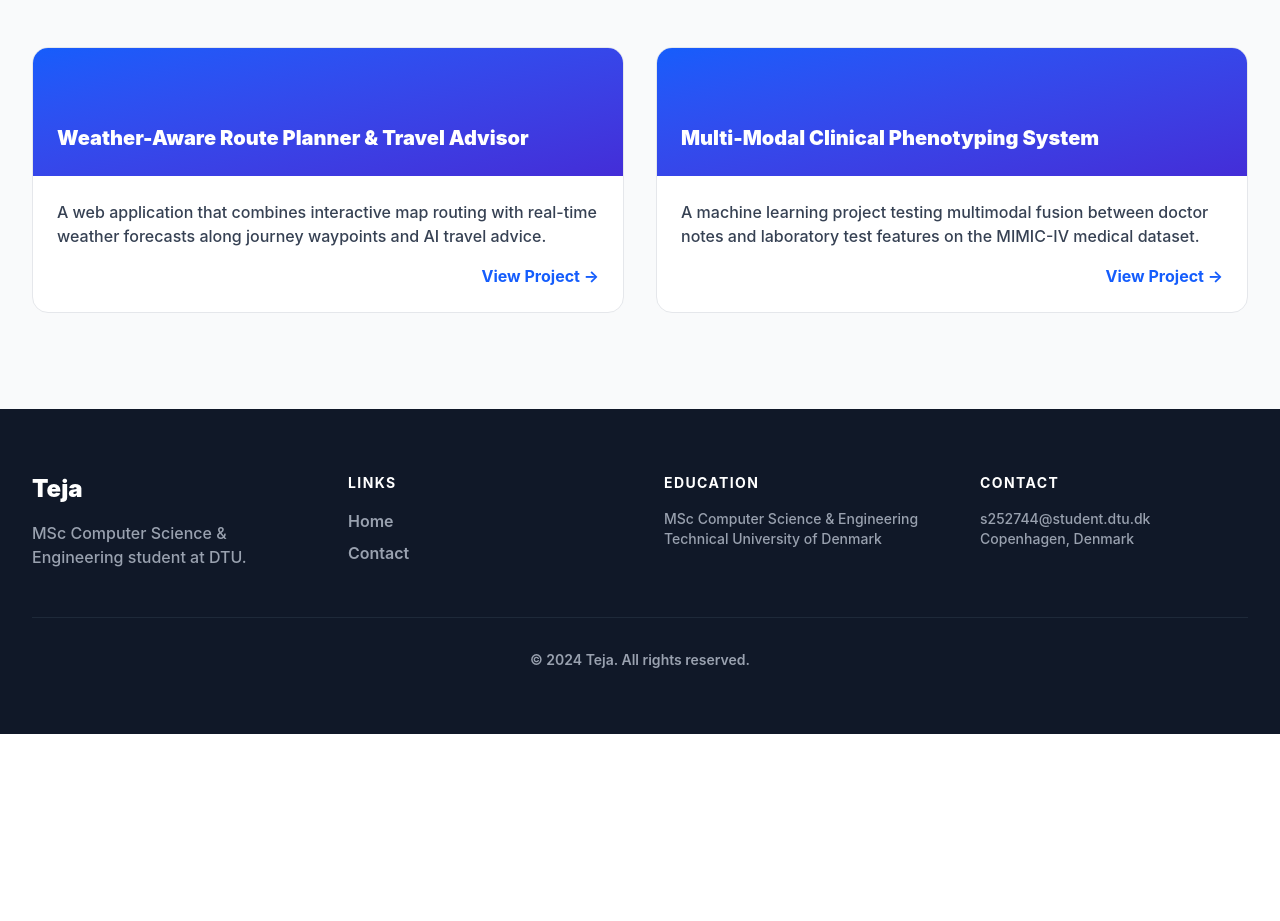
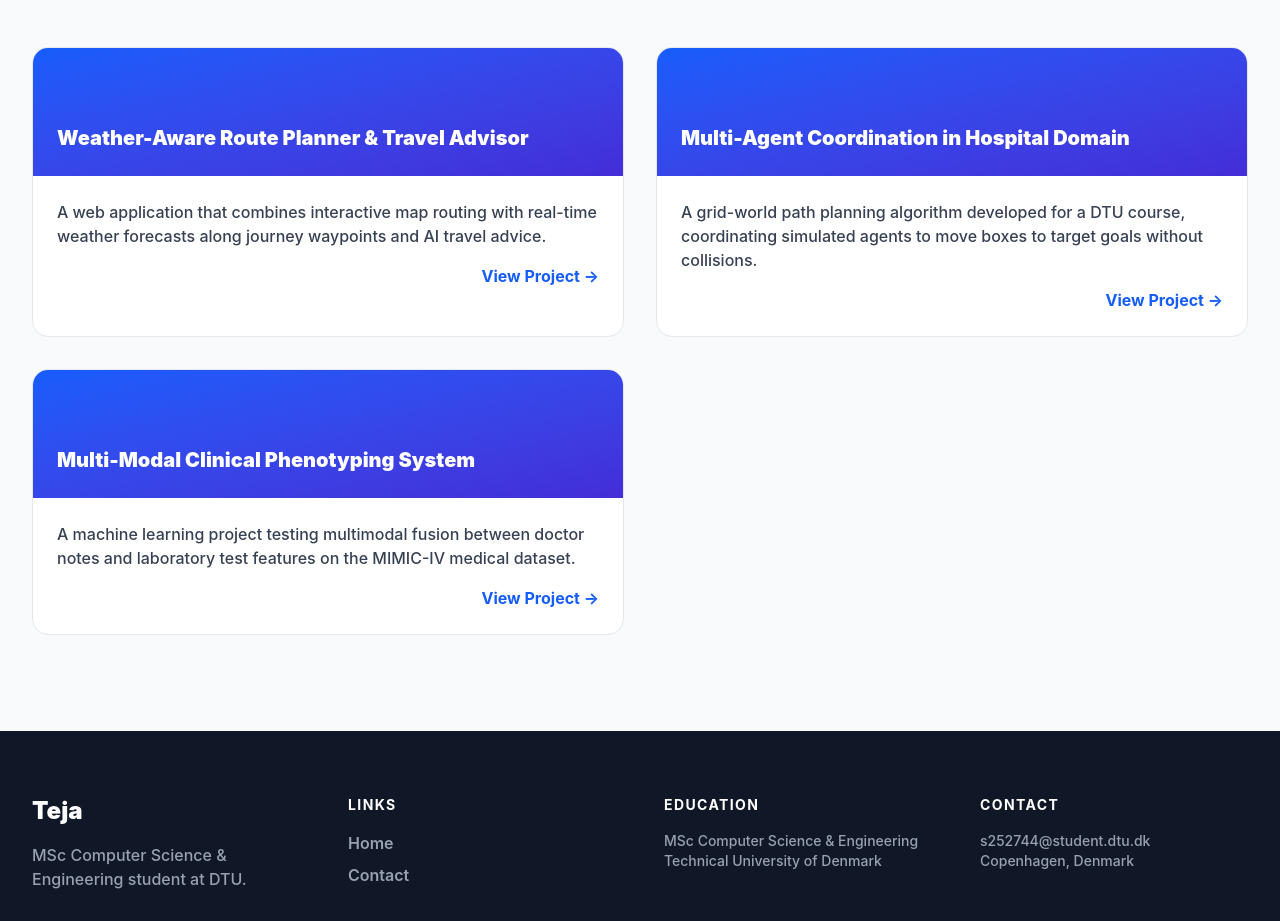
Before and after one commit to teja-mr-1/portfolio, a React (Vite) app: page /project/1 in a window 1280 px wide. Shown: the part 2604-3525 px from the top of the page. Before the commit the page ends 3338 px from the top, so only its background shows below. Built offline with nearby package versions, Linux system fonts and the light colour scheme.

Commit message:
Include all 4 projects in portfolio and PDF CV

```diff
--- a/cv_template.html
+++ b/cv_template.html
@@ -186,7 +186,7 @@
   <div class="section">
     <div class="section-title">Professional Summary</div>
     <p style="font-size: 8.5pt; color: #334155; line-height: 1.4;">
-      MSc Computer Science student at the Technical University of Denmark (DTU) with 6+ years of industry experience as a Software Developer across healthcare, fintech, and banking domains (GE Healthcare, Swiss Re, American Express). Specializing in Machine Learning systems, web applications, and scalable backend infrastructure using PyTorch, Java, and Python.
+      MSc Computer Science student at the Technical University of Denmark (DTU) with 6+ years of industry experience as a Software Developer across healthcare, fintech, and banking domains (GE Healthcare, Swiss Re, American Express). Specializing in Machine Learning systems, Multi-Agent pathfinding, web applications, and scalable backend infrastructure using PyTorch, Java, and Python.
     </p>
   </div>
 
@@ -262,6 +262,19 @@
     <!-- Project 3 -->
     <div class="item">
       <div class="item-header">
+        <div class="item-title">Multi-Agent Coordination in Hospital Domain <span class="badge">Java</span><span class="badge">CBS</span><span class="badge">A* Search</span></div>
+        <div class="item-date">DTU 02285 Course Project</div>
+      </div>
+      <ul class="bullets">
+        <li>Developed a Java multi-agent path finding (MAPF) solver for autonomous robot agents in the MAvis Hospital Domain grid world.</li>
+        <li>Implemented Hungarian matching for box-goal allocation, fast greedy priority orderings, and 3-phase box staging.</li>
+        <li>Built a Conflict-Based Search (CBS) repair engine with CAT bias, opportunistic bypass, Lemma-1 jump points, and segment replanning.</li>
+      </ul>
+    </div>
+
+    <!-- Project 4 -->
+    <div class="item">
+      <div class="item-header">
         <div class="item-title">Multi-Modal Clinical Phenotyping System <span class="badge">PyTorch</span><span class="badge">FastAPI</span><span class="badge">FHIR R4</span></div>
         <div class="item-date">Healthcare AI Project</div>
       </div>
@@ -286,7 +299,6 @@
       <ul class="bullets">
         <li>Engineered internal license management software for hospital equipment (MRI and CT scanners), enabling staff to easily activate, update, and manage feature licenses without manual intervention.</li>
         <li>Streamlined automated installation and upgrade tooling, reducing system downtime and manual overhead for active hospital scanners.</li>
-        <li>Collaborated across cross-functional engineering teams to ensure on-time delivery of annual software feature upgrades and security patches.</li>
       </ul>
     </div>
 
@@ -313,7 +325,6 @@
       <div class="item-subtitle">Tata Consultancy Services (Client: American Express) &nbsp;<span class="item-location">(Hyderabad, India)</span></div>
       <ul class="bullets">
         <li>Developed online PDF credit statement generation features for American Express Mexico internet banking, replacing inaccessible XML formats.</li>
-        <li>Participated in full software lifecycle: requirements analysis, component building, integration testing, and production deployment.</li>
       </ul>
     </div>
   </div>
--- a/src/data/projectsData.js
+++ b/src/data/projectsData.js
@@ -25,6 +25,18 @@ export const projectsData = [
   },
   {
     id: 3,
+    title: "Multi-Agent Coordination in Hospital Domain",
+    shortDescription: "A grid-world path planning algorithm developed for a DTU course, coordinating simulated agents to move boxes to target goals without collisions.",
+    course: "AI and Multi-Agent Systems (02285)",
+    semester: "Spring 2026, DTU",
+    problemStatement: "A course assignment for AI and Multi-Agent Systems. Simulated agents must plan collision-free paths to move colored boxes to target locations within time and action limits.",
+    contribution: "Built a multi-agent path finding solver in Java. It uses greedy priority orderings first, followed by three-phase box staging and Conflict-Based Search (CBS) with bypass heuristics to resolve path collisions on benchmark levels.",
+    technologies: ["Java", "A*", "CBS", "BFS", "Hungarian Matching", "CAT", "MAvis Server", "Multi-Agent Path Finding"],
+    videoUrl: "https://www.youtube.com/embed/gggOOE8wj0U",
+    githubUrl: "https://github.com/teja-mr-1/multi-agent-hospital-domain-solver",
+  },
+  {
+    id: 4,
     title: "Multi-Modal Clinical Phenotyping System",
     shortDescription: "A machine learning project testing multimodal fusion between doctor notes and laboratory test features on the MIMIC-IV medical dataset.",
     course: "Personal Project",
```
Also changed, not shown: 1 other file (tests, documents, lock files or other folders).
